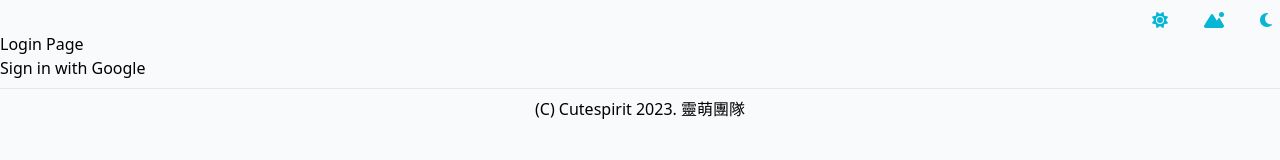
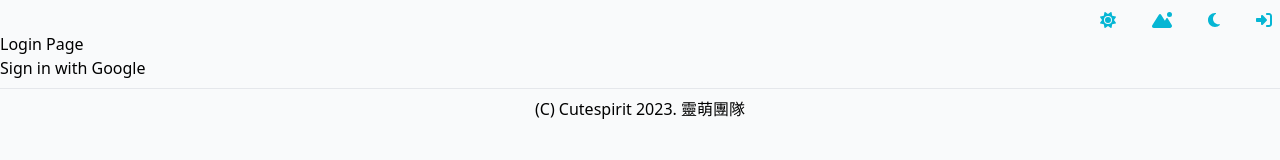
Before and after one commit to mmm25002500/linktree, a React (Vite) app: page /login in a window 1280 px wide. Shown: the top 160 px of the page. Built offline with nearby package versions, Linux system fonts and the light colour scheme; no server answers.

Commit message:
feat: add login page

```diff
--- a/src/components/navbar.tsx
+++ b/src/components/navbar.tsx
@@ -3,6 +3,7 @@ import { FontAwesomeIcon } from "@fortawesome/react-fontawesome";
 
 // bg
 import BackgroundImage from '../assets/bg.jpg';
+import { Link } from 'react-router-dom';
 
 const Navbar = () => {
   const [darkMode, setDarkMode] = useState(localStorage.getItem('darkMode'));
@@ -39,7 +40,6 @@ const Navbar = () => {
                 <FontAwesomeIcon icon={['fas', 'sun']} className='pl-1 text-cyan-500' />
               </button>
             </li>
-
             <li>
               <button onClick={() => setDarkMode('bg')} type="button" >
                 <FontAwesomeIcon icon={['fas', 'mountain-sun']} className='pl-1 text-cyan-500' />
@@ -50,11 +50,11 @@ const Navbar = () => {
                 <FontAwesomeIcon icon={['fas', 'moon']} className='pl-1 text-cyan-500' />
               </button>
             </li>
-            {/* <li>
-              <button onClick={() => console.log('登入')} type="button" >
+            <li>
+              <Link to='/login' type="button" >
                 <FontAwesomeIcon icon={['fas', 'right-to-bracket']} className='pl-1 text-cyan-500' />
-              </button>
-            </li> */}
+              </Link>
+            </li>
           </ul>
         </div>
       </div>
--- a/src/main.tsx
+++ b/src/main.tsx
@@ -32,7 +32,8 @@ ReactDOM.createRoot(document.getElementById('root') as HTMLElement).render(
       <App />
       <Navbar />
       <Routes>
-        <Route path='/' element={<AuthRoute><Home /></AuthRoute>} />
+        {/* <Route path='/' element={<AuthRoute><Home /></AuthRoute>} /> */}
+        <Route path='/' element={<Home />} />
         <Route path='/login' element={ <LoginPage /> }></Route>
       </Routes>
       <Footer />
--- a/src/pages/Home.tsx
+++ b/src/pages/Home.tsx
@@ -3,16 +3,16 @@ import TershiXia from "../assets/tershi.jpg";
 import LinkBtn from "../components/button";
 
 // firebase
-import { getAuth, signOut } from "@firebase/auth";
+// import { getAuth, signOut } from "@firebase/auth";
 
 const Home = () => {
 
-  const auth = getAuth();
+  // const auth = getAuth();
 
 
   return (
     <div className="container mx-auto pt-8 pl-5 pr-5 text-black dark:text-white transition-colors duration-100">
-      <button onClick={() => signOut(auth)}> Sign out with Google</button>
+      {/* <button onClick={() => signOut(auth)}> Sign out with Google</button> */}
       <div className="w-full p-6 bg-gray-300 border border-gray-200 rounded-lg shadow dark:bg-gray-900/75 dark:border-gray-700 bg-opacity-40">
         <div className="flex justify-center p-2">
           <img className="rounded-full ring-2 p-1 ring-gray-300 dark:ring-gray-500 w-36 h-36" src={TershiXia} alt="Extra large avatar"></img>
```
Also changed, not shown: src/pages/LoginPage.tsx (indentation only).
